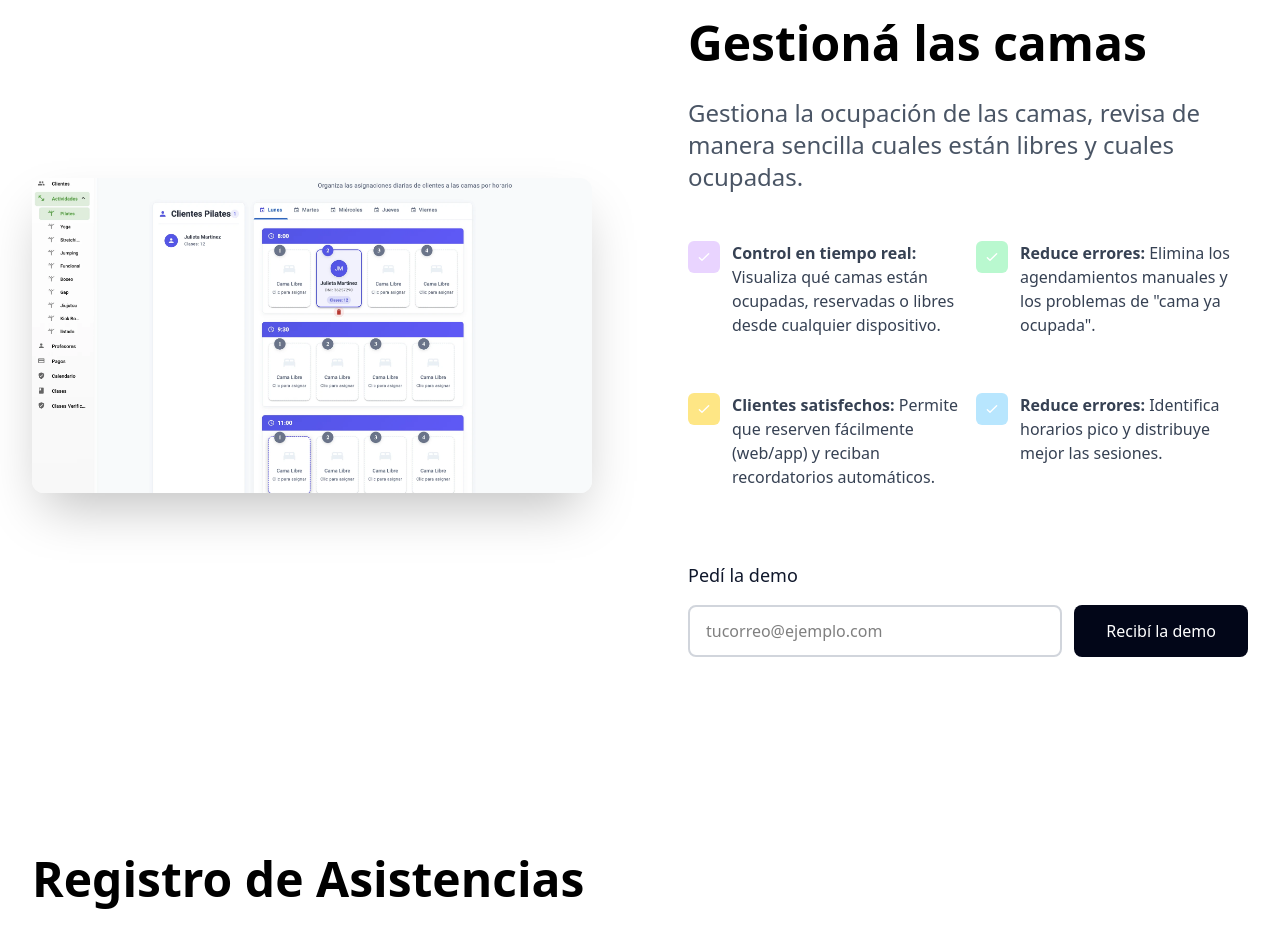
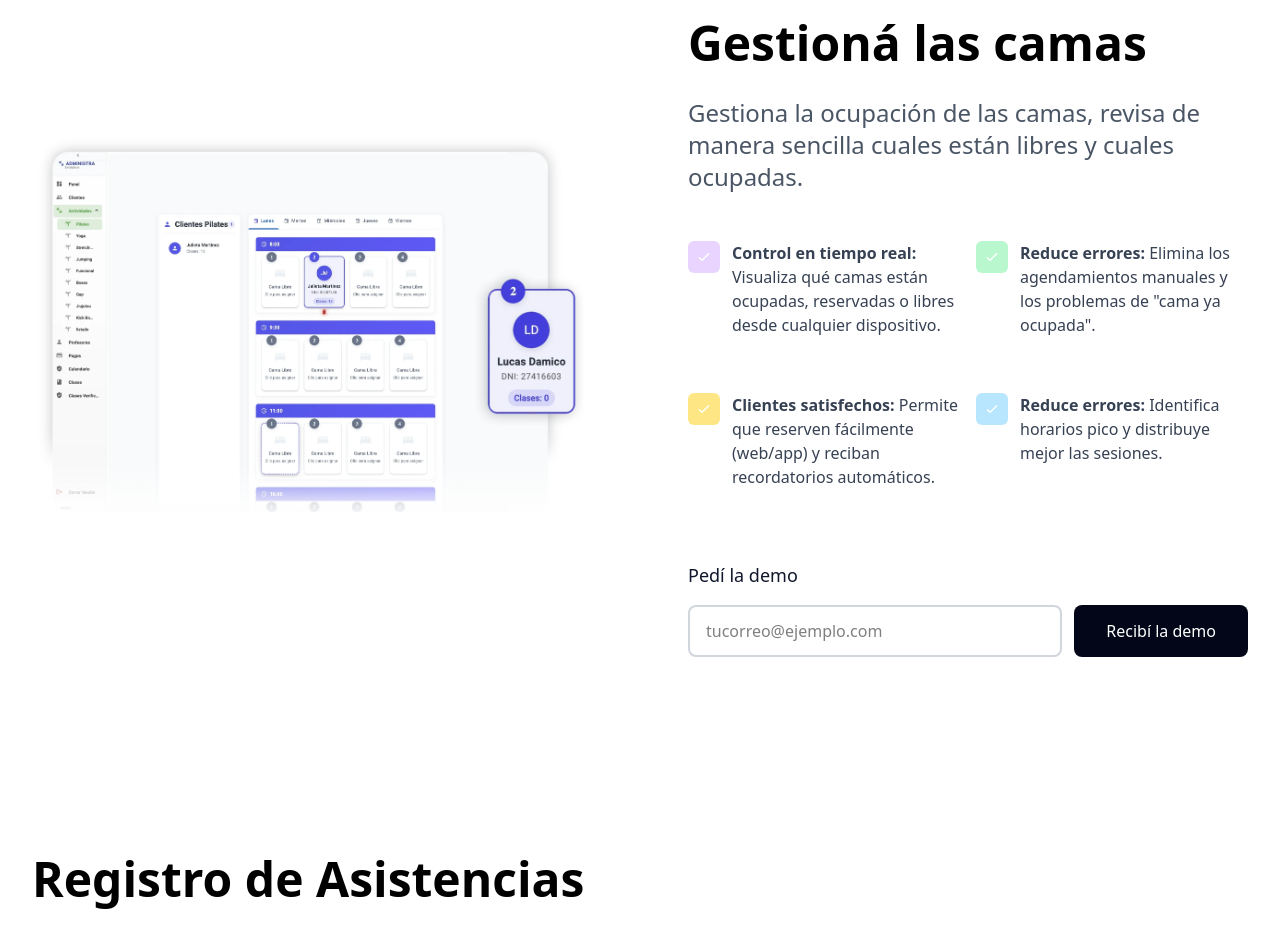
Before and after one commit to axd18/landing, a React (Vite) app: page / in a window 1280 px wide. Shown: the part 2460-3386 px from the top of the page. Built offline with nearby package versions, Linux system fonts and the light colour scheme.

Commit message:
ajuste de imagenes camas

```diff
--- a/src/pages/Landing/GestionCamas.jsx
+++ b/src/pages/Landing/GestionCamas.jsx
@@ -43,11 +43,11 @@ const GestionCamas = () => {
     <section className="py-10 bg-white sm:py-16 lg:py-24">
       <div className="px-4 mx-auto sm:px-6 lg:px-8 max-w-7xl">
         <div className="grid items-center grid-cols-1 gap-y-12 lg:grid-cols-2 lg:gap-x-24">
-          <div className="relative mx-auto aspect-video max-w-2xl overflow-hidden rounded-xl shadow-2xl lg:max-w-none">
+          <div className="">
             <img
               src="/dashboard-gestion-camas.webp"
-              alt="Vista previa del administrador Crossfy para estudios de pilates"
-              className="h-full w-full object-cover object-center"
+              alt="Vista previa del administrador"
+              className=""
               loading="lazy"
             />
           </div>
```
Also changed, not shown: public/dashboard-gestion-camas.webp.
